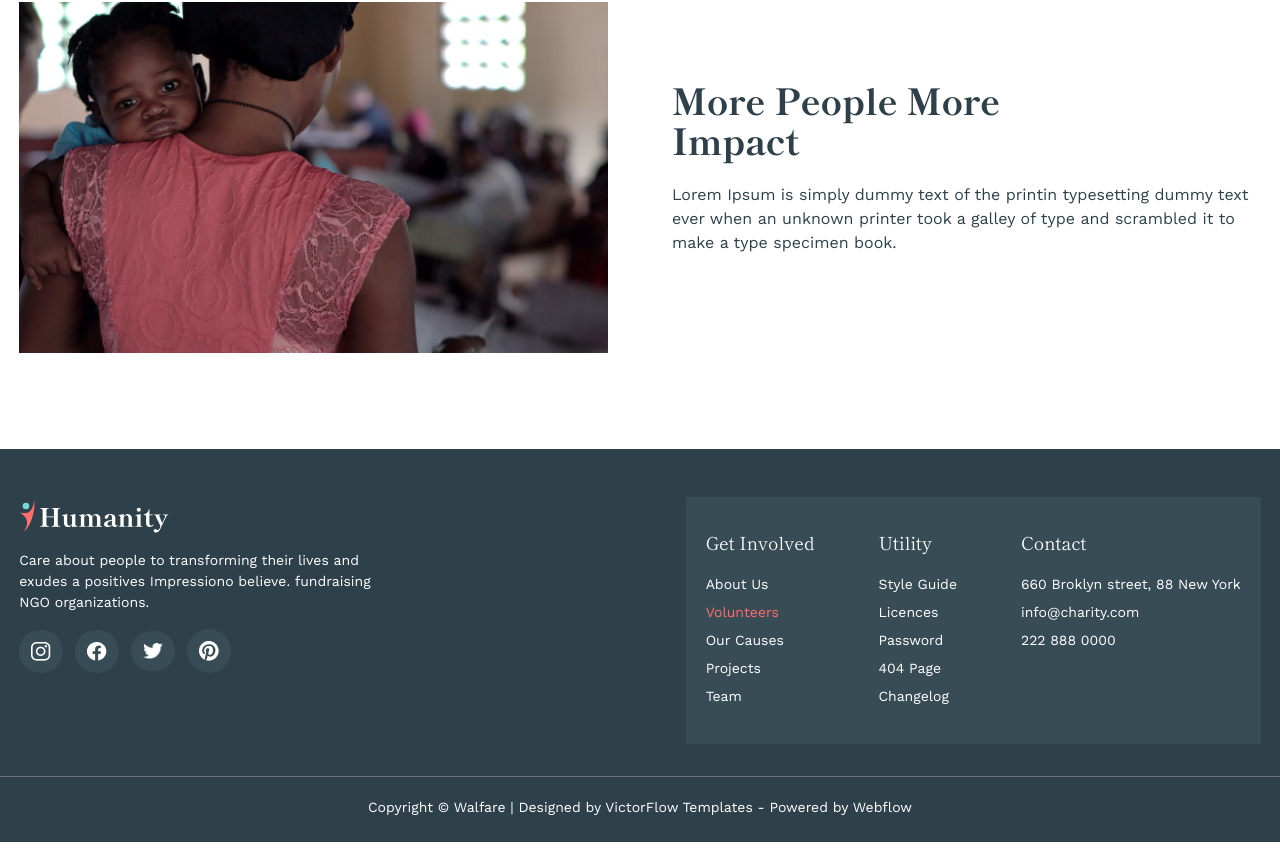
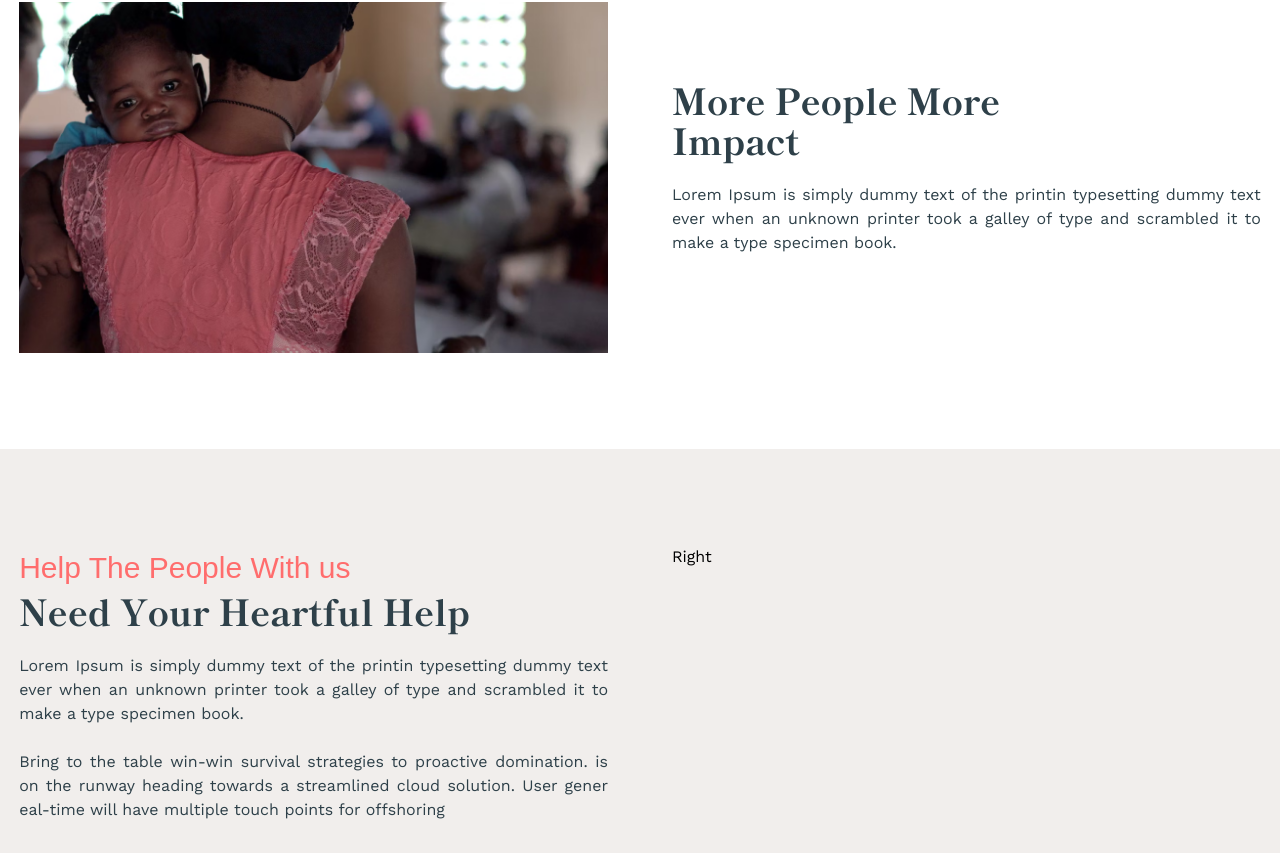
Before and after one commit to gpsimi/humanity_charity, a Next.js app: page /volunteers in a window 1280 px wide. Shown: the part 1127-1980 px from the top of the page. Built offline with nearby package versions, Linux system fonts and the light colour scheme; a web font is replaced by a local one.

Commit message:
NewUpdate

```diff
--- a/app/volunteers/page.tsx
+++ b/app/volunteers/page.tsx
@@ -1,4 +1,4 @@
-import { HelpFirst, MorePeople, VolunteerHero } from '@/components/sections/VolunteerSection'
+import { EventForm, HelpFirst, MorePeople, VolunteerHero } from '@/components/sections/VolunteerSection'
 import React from 'react'
 
 const Volunteers = () => {
@@ -7,6 +7,7 @@ const Volunteers = () => {
       <VolunteerHero />
       <HelpFirst />
       <MorePeople />
+      <EventForm />
     </section>
   )
 }
--- /dev/null
+++ b/components/sections/VolunteerSection/EventForm.tsx
@@ -0,0 +1,34 @@
+import React from 'react'
+
+const EventForm = () => {
+    return (
+        <section className='py-12 md:py-24 bg-gray-1'>
+            <div className='container mx-auto max-w-[1280px] flex flex-col md:flex-row gap-6 md:gap-16'>
+                <div className="w-full md:w-1/2">
+                    <h5 className="bodySubtext-orange">
+                    Help The People With us
+                    </h5>
+                    <h2 className="bodyText-dark">
+                        Need Your Heartful Help
+                    </h2>
+                    <p className="bodyParagraph-dark text-justify">
+                        Lorem Ipsum is simply dummy text of the
+                        printin typesetting  dummy text ever  when an
+                        unknown printer took a galley of type and scrambled
+                        it to make a type specimen book.
+                        <br /> <br />
+                        Bring to the table win-win survival strategies
+                        to proactive domination.  is on the runway heading
+                        towards a streamlined cloud solution. User gener eal-time
+                        will have multiple touch points for offshoring
+                    </p>
+                </div>
+                <div className="w-full md:w-1/2">
+                    Right
+                </div>
+            </div>
+        </section>
+    )
+}
+
+export default EventForm
--- a/components/sections/VolunteerSection/HelpFirst.tsx
+++ b/components/sections/VolunteerSection/HelpFirst.tsx
@@ -14,7 +14,7 @@ const HelpFirst = () => {
                     <h2 className="bodyText-dark">
                         Let's help together
                     </h2>
-                    <p className="bodyParagraph-dark">
+                    <p className="bodyParagraph-dark text-justify">
                         Lorem Ipsum is simply dummy text of the printin typesetting
                         dummy text ever  when an unknown printer took a galley of type
                         and scrambled it to make a type specimen book.
--- a/components/sections/VolunteerSection/MorePeople.tsx
+++ b/components/sections/VolunteerSection/MorePeople.tsx
@@ -5,7 +5,7 @@ import React from 'react'
 
 const MorePeople = () => {
     return (
-        <section className='py-2 pb-24'>
+        <section className='py-2 pb-12 md:pb-24'>
             <div className="container mx-auto max-w-[1280px] relative flex flex-col-reverse md:flex-row gap-3 md:gap-16 items-center">
             <div className="w-full md:w-1/2">
                     <Image
@@ -20,7 +20,7 @@ const MorePeople = () => {
                     <h2 className="bodyText-dark">
                         More People More <br /> Impact
                     </h2>
-                    <p className="bodyParagraph-dark">
+                    <p className="bodyParagraph-dark text-justify">
                         Lorem Ipsum is simply dummy text of the printin
                         typesetting  dummy text ever  when an unknown printer
                         took a galley of type and scrambled it to make a type
--- a/components/sections/VolunteerSection/index.ts
+++ b/components/sections/VolunteerSection/index.ts
@@ -1,9 +1,11 @@
 import VolunteerHero from "./VolunteerHero";
 import HelpFirst from "./HelpFirst";
 import MorePeople from "./MorePeople";
+import EventForm from "./EventForm";
 
 export {
     VolunteerHero,
     HelpFirst,
     MorePeople,
+    EventForm,
 }
```
